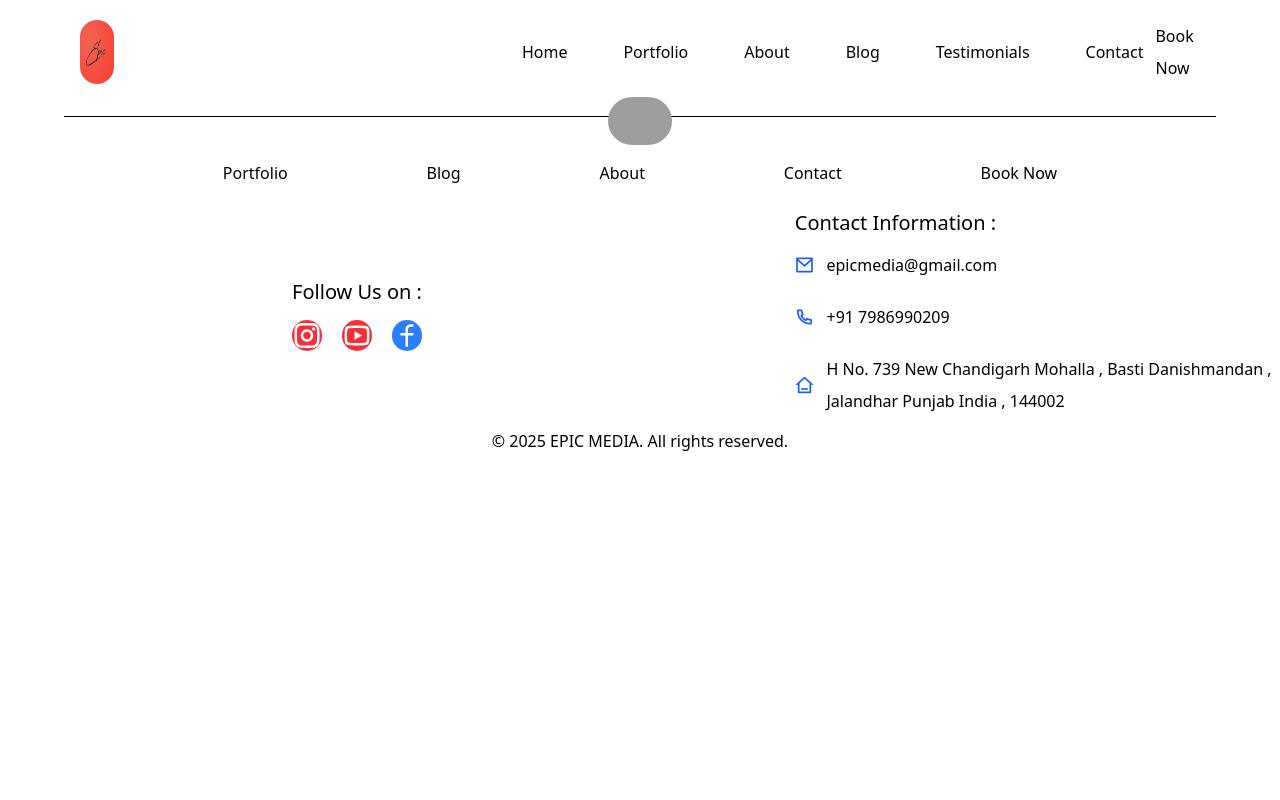
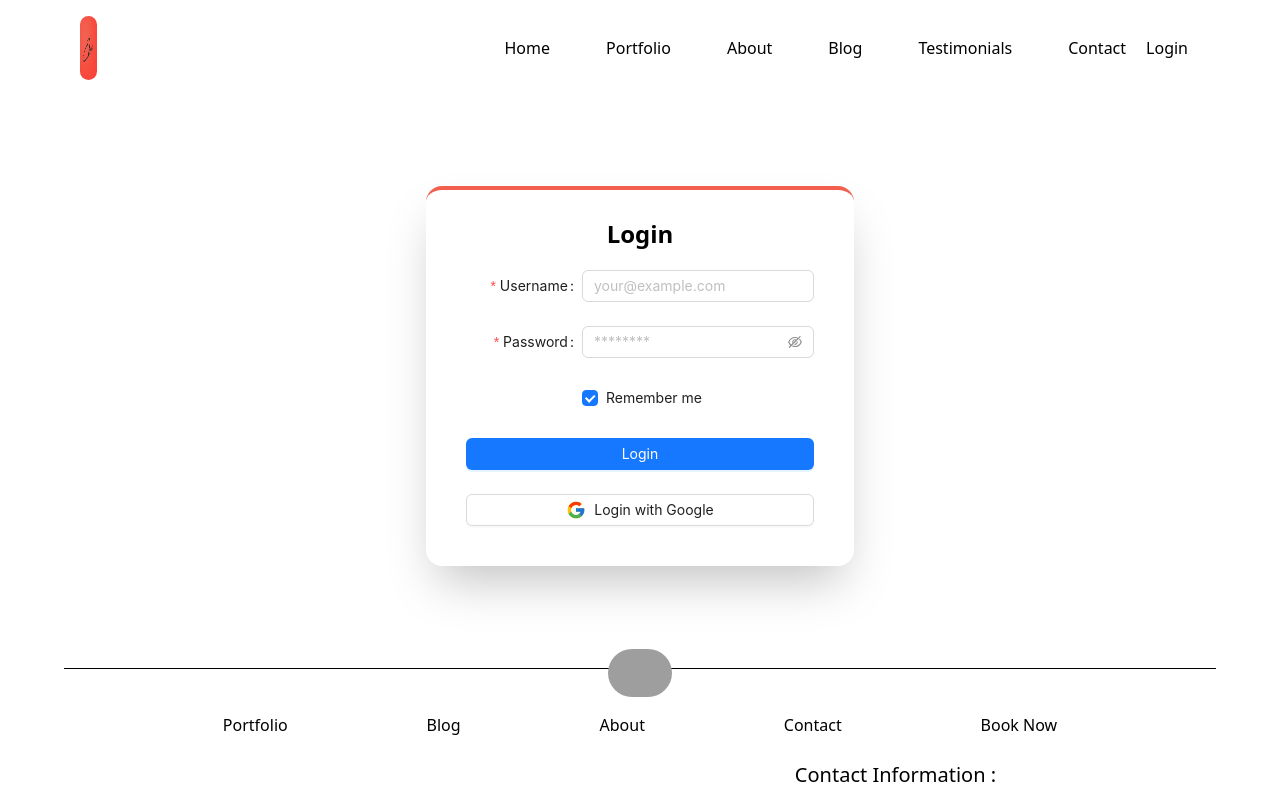
Before and after one commit to NavpreetAngural/epic_media_frontend, a React (Vite) app: page /login in a window 1280 px wide. Shown: the top 800 px of the page. Built offline with nearby package versions, Linux system fonts and the light colour scheme; grey boxes are pictures that could not be loaded.

Commit message:
login page

```diff
--- a/package.json
+++ b/package.json
@@ -15,6 +15,7 @@
     "@fontsource/inter": "^5.2.5",
     "@mui/material": "^7.1.0",
     "@tailwindcss/vite": "^4.1.7",
+    "antd": "^5.25.4",
     "aos": "^2.3.4",
     "lucide-react": "^0.511.0",
     "react": "^19.1.0",
--- a/src/components/Navbar.jsx
+++ b/src/components/Navbar.jsx
@@ -33,10 +33,10 @@ const Navbar = () => {
 
         {/* Desktop "Book Now" */}
         <Link
-          to="/book"
-          className=' hidden md:inline-block text-black  font-normal  p-1 hover:text-[#F25F4F] hover:border hover:border-[#F25F4F]  '
+          to="/login"
+          className=' hidden md:inline-block text-black  font-normal  px-3 hover:text-[#F25F4F] hover:border hover:border-[#F25F4F]  '
         >
-          Book Now
+          Login
         </Link>
 
         {/* Hamburger Menu (Mobile) */}
@@ -59,11 +59,11 @@ const Navbar = () => {
             <li><Link to="/contact" onClick={toggleMenu}>Contact</Link></li>
           </ul>
           <Link
-            to="/book"
-            className='text-white font-normal p-2 bg-[#F25F4F] rounded-full'
+            to="/login"
+            className='text-white font-normal px-3 bg-[#F25F4F] rounded-full'
             onClick={toggleMenu}
           >
-            Book Now
+            Login
           </Link>
         </div>
       )}
--- a/src/main.jsx
+++ b/src/main.jsx
@@ -8,6 +8,7 @@ import Portfolio from './pages/Portfolio.jsx'
 import Footer from './components/Footer.jsx'
 import Blog from './pages/Blog.jsx'
 import About from './pages/About.jsx'
+import Login from './pages/Login.jsx'
 
 createRoot(document.getElementById('root')).render(
   <StrictMode>
@@ -19,6 +20,7 @@ createRoot(document.getElementById('root')).render(
         <Route path="/portfolio" element={<Portfolio />} />
         <Route path="/blog" element={<Blog />} />
         <Route path="/about" element={<About />} />
+        <Route path="/login" element={<Login />} />
       </Routes>
       <Footer/>
     </BrowserRouter>
--- /dev/null
+++ b/src/pages/Login.jsx
@@ -0,0 +1,70 @@
+import React from 'react';
+import { Button, Checkbox, Form, Input } from 'antd';
+import { FcGoogle } from 'react-icons/fc';
+
+const onFinish = (values) => {
+  console.log('Form Submitted:', values);
+};
+
+const onGoogleLogin = () => {
+  console.log('Login with Google clicked');
+  // Add your Google OAuth login logic here
+};
+
+const Login = () => {
+  return (
+    <div className='login h-[80vh] lg:h-[70vh] flex justify-center items-center'>
+      <div className=' lg:py-[1px] lg:pb-[10px] h-[450px] lg:h-[380px] lg:px-[40px] px-[50px] shadow-2xl rounded-2xl flex flex-col justify-center items-center border-t-4 border-[#F25F4F]'>
+        <h1 className='text-2xl font-bold lg:mt-0 mt-[5px] lg-pt-0 p-5'>Login</h1>
+        <Form
+          className=' w-full'
+          name="basic"
+          labelCol={{ span: 8 }}
+          wrapperCol={{ span: 16 }}
+          style={{ maxWidth: 600 }}
+          initialValues={{ remember: true }}
+          onFinish={onFinish}
+          autoComplete="off"
+        >
+          <Form.Item
+            label="Username"
+            name="username"
+            rules={[{ required: true, message: 'Please input your username!' }]}
+          >
+            <Input placeholder='your@example.com' />
+          </Form.Item>
+
+          <Form.Item
+            label="Password"
+            name="password"
+            rules={[{ required: true, message: 'Please input your password!' }]}
+          >
+            <Input.Password placeholder='********' />
+          </Form.Item>
+
+          <Form.Item name="remember" valuePropName="checked" label={null}>
+            <Checkbox>Remember me</Checkbox>
+          </Form.Item>
+
+          <Form.Item label={null} wrapperCol={{ span: 24 }}>
+            <Button type="primary" htmlType="submit" className='w-full'>
+              Login
+            </Button>
+          </Form.Item>
+
+          <Form.Item label={null} wrapperCol={{ span: 24 }} className="mt-4">
+            <Button
+              onClick={onGoogleLogin}
+              className="w-full flex items-center justify-center gap-2 border border-gray-300 hover:border-blue-500 text-white bg-red-500 hover:bg-red-600 font-semibold py-2 px-4 rounded-lg shadow-md transition duration-300"
+            >
+              <FcGoogle className="text-xl" />
+              Login with Google
+            </Button>
+          </Form.Item>
+        </Form>
+      </div>
+    </div>
+  );
+};
+
+export default Login;
```
Also changed, not shown: 1 other file (tests, documents, lock files or other folders).
